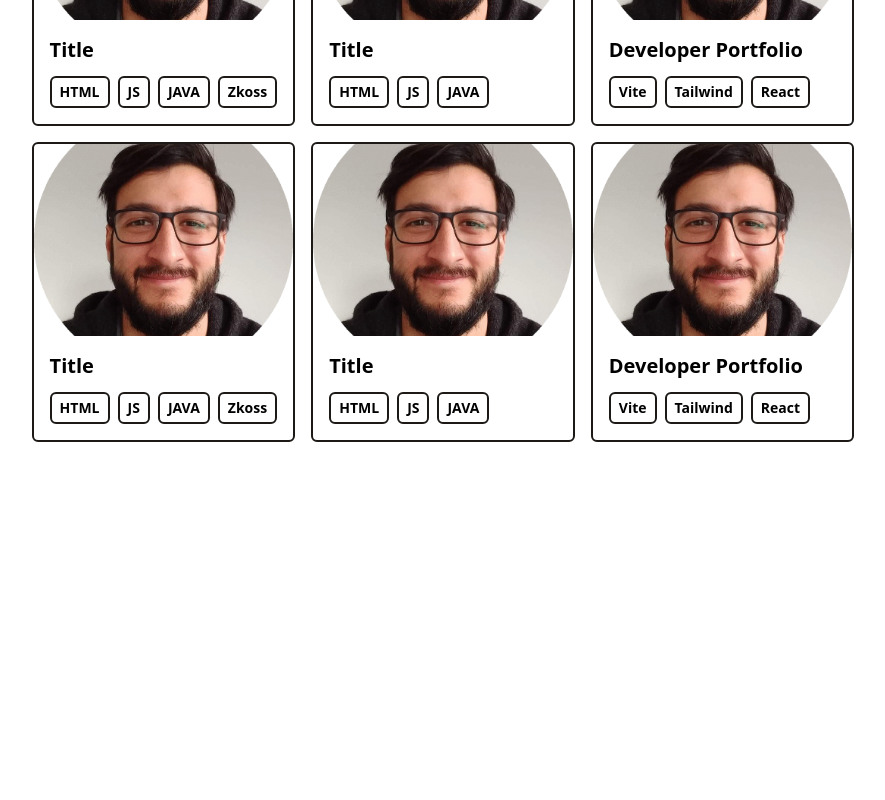
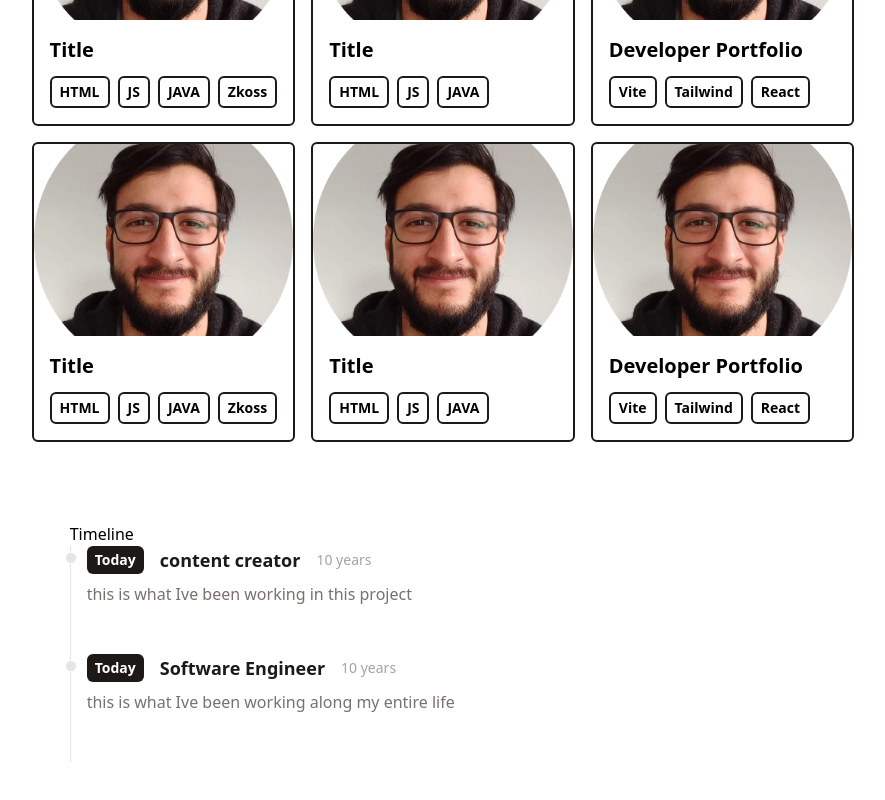
Before and after one commit to fedefailla18/portfolio, a React (Vite) app: page / in a window 1280 px wide. Shown: the part 486-1286 px from the top of the page, without its empty margins (197-1082 px from the left). Before the commit the page ends 928 px from the top, so only its background shows below. Built offline with nearby package versions, Linux system fonts and the light colour scheme.

Commit message:
3-timeline done

```diff
--- a/src/components/Timeline.jsx
+++ b/src/components/Timeline.jsx
@@ -1,7 +1,23 @@
 import React from "react";
+import timeline from "../data/timeline";
+import TimelineItem from "./TimelineItem";
 
 const Timeline = () => {
-  return <div></div>;
+  return (
+    <div className="flex flex-col md:flex-row justify-center my-20">
+      <div className="w-full md:w-7/12">
+        <h2> Timeline </h2>
+        {timeline.map((item) => (
+          <TimelineItem
+            year={item.year}
+            duration={item.duration}
+            title={item.title}
+            details={item.details}
+          ></TimelineItem>
+        ))}
+      </div>
+    </div>
+  );
 };
 
 export default Timeline;
--- /dev/null
+++ b/src/components/TimelineItem.jsx
@@ -0,0 +1,27 @@
+import React from "react";
+
+const TimelineItem = ({ year, title, duration, details }) => {
+  return (
+    <ol className="flex flex-col md:flex-row relative border-l border-stone-200 dark:border-stone-700">
+      <li className="mb-10 ml-4">
+        <div className="absolute w-3 h-3 bg-stone-200 rounded-full mt-1.5 -left-1.5 border border-white dark:border-stone-900 dark:bg-stone-700" />
+        <p className="flex flex-wrap gap-4 flex-row items-center justify-start text-xs md:text-sm">
+          <span className="inline-block px-2 py-1 font-semibold text-white dark:text-stone-900 bg-stone-900 dark:bg-white rounded-md">
+            {year}
+          </span>
+          <h3 className="text-lg font-semibold text-stone-900 dark:text-white">
+            {title}
+          </h3>
+          <div className="my-1 text-sm font-normal leading-none text-stone-400 dark:text-stone-500">
+            {duration}
+          </div>
+        </p>
+        <p className="my-2 text-base font-normal text-stone-500 dark:text-stone-400">
+          {details}
+        </p>
+      </li>
+    </ol>
+  );
+};
+
+export default TimelineItem;
--- /dev/null
+++ b/src/data/timeline.js
@@ -0,0 +1,14 @@
+export default [
+  {
+    year: "Today",
+    title: "content creator",
+    duration: "10 years",
+    details: `this is what Ive been working in this project`,
+  },
+  {
+    year: "Today",
+    title: "Software Engineer",
+    duration: "10 years",
+    details: `this is what Ive been working along my entire life`,
+  },
+];
```
